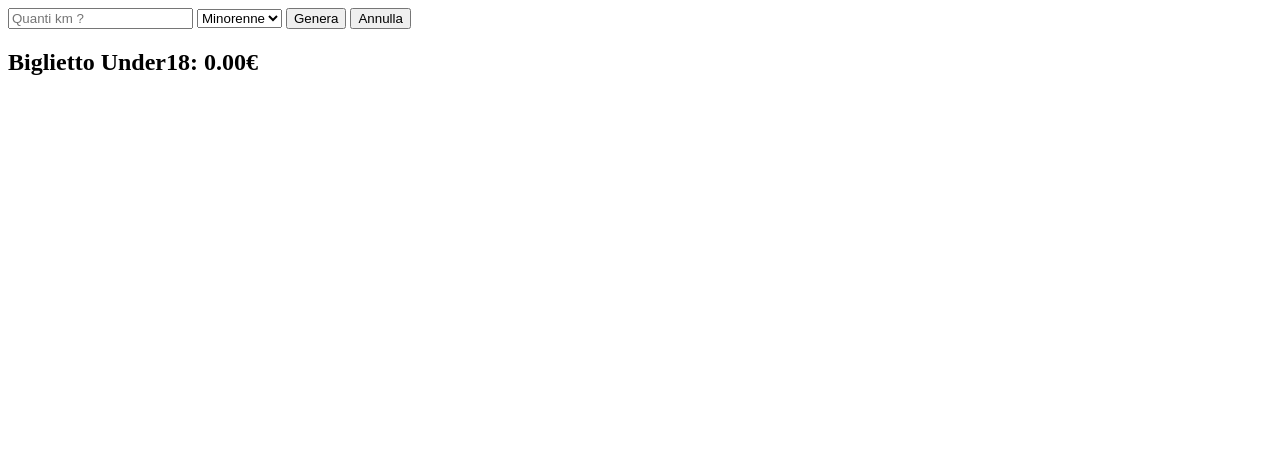
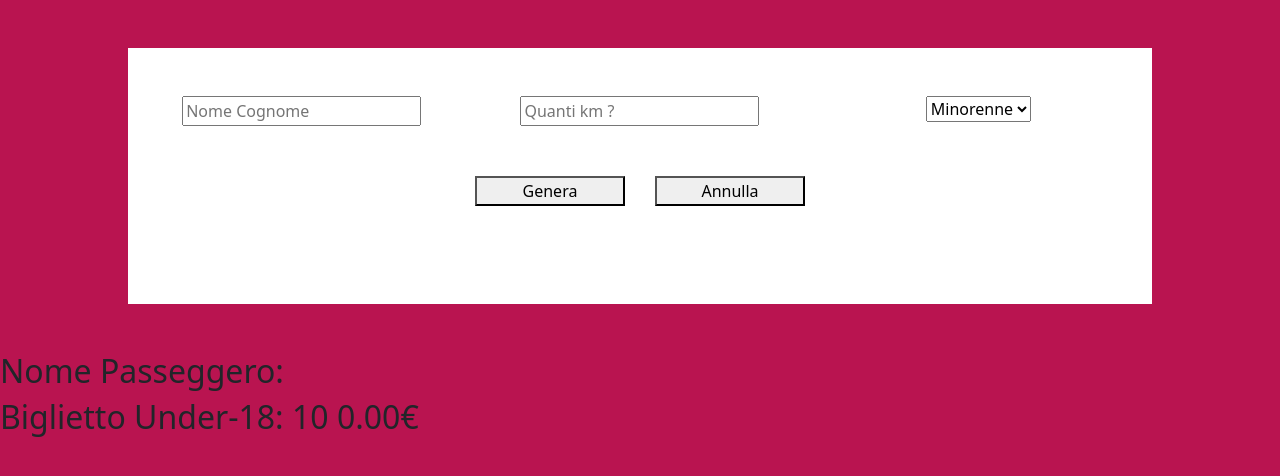
Before and after one commit to GiacomoArena/js-biglietto-treno-form, a plain HTML site: page index.html in a window 1280 px wide. Both pictures are taken after a click on the button "Genera". Drawn offline with nearby package versions, Linux system fonts and the light colour scheme.

Commit message:
update commit

```diff
--- a/css/style.css
+++ b/css/style.css
@@ -3,3 +3,16 @@
 .hide{
   opacity: 0;
 }
+body{
+  background-color: #B91450;
+}
+.top_container{
+  width: 80%;
+  margin: auto;
+  background-color: white;
+}
+
+button{
+  margin: 50px 15px !important;
+  width: 150px !important;
+}
--- a/index.html
+++ b/index.html
@@ -4,28 +4,42 @@
   <meta charset="UTF-8">
   <meta http-equiv="X-UA-Compatible" content="IE=edge">
   <meta name="viewport" content="width=device-width, initial-scale=1.0">
+  <link href="https://cdn.jsdelivr.net/npm/bootstrap@5.3.0-alpha1/dist/css/bootstrap.min.css" rel="stylesheet" integrity="sha384-GLhlTQ8iRABdZLl6O3oVMWSktQOp6b7In1Zl3/Jr59b6EGGoI1aFkw7cmDA6j6gD" crossorigin="anonymous">
+
+  <link rel='stylesheet' href='https://cdnjs.cloudflare.com/ajax/libs/font-awesome/6.3.0/css/all.min.css' integrity='sha512-SzlrxWUlpfuzQ+pcUCosxcglQRNAq/DZjVsC0lE40xsADsfeQoEypE+enwcOiGjk/bSuGGKHEyjSoQ1zVisanQ==' crossorigin='anonymous'/>
 
   <link rel="stylesheet" href="css/style.css">
 
   <title>Biglietto treno </title>
 </head>
 <body>
-  <div class="top_container">
+  <div class="top_container my-5 text-center">
+    <div class="container-fluid d-flex justify-content-center">
+      <div class="row flex-wrap justify-content-center my-5">
+        <div class="col-4">
+          <input type="text" id="name" value="" placeholder="Nome Cognome ">
+        </div>
+
+        <div class="col-4">
           <input type="text" id="km_run" value="" placeholder="Quanti km ?">
+        </div>
 
+        <div class="col-4">
           <select id="my-select">
             <option value="minorenne">Minorenne</option>
             <option value="standard">Standard</option>
             <option value="over">Over-65</option>
           </select>
-
+        </div>
       <button id="btn_genera">Genera</button>
       <button id="btn_canc">Annulla</button>
 
       </div>
+    </div>
+  </div>
 
   <div class="bottom_container">
-
+    <h2 id="nome-utente"></h2>
     <h2 id="output"> </h2>
 
   </div>
--- a/js/script.js
+++ b/js/script.js
@@ -5,24 +5,31 @@
 
 
 document.getElementById('btn_genera').addEventListener('click', function(){
-
+  const nome = document.getElementById('name').value;
   const km = document.getElementById('km_run').value;
   let prezzo = 0.21 * km;
+  max = 10;
+  min = 1;
+  let carrozza = Math.floor(Math.random() * (max - min +1) + min);
 
   const select = document.getElementById("my-select");
   const selectedValue = select.value;
 
+  document.getElementById('nome-utente').innerHTML = `
+  Nome Passeggero: ${nome}
+  `;
+
   if (selectedValue === 'minorenne') {
     prezzo -= (prezzo*20)/100;
-  document.getElementById('output').innerHTML = "Biglietto Under18: " + prezzo.toFixed(2) + "&euro;";
+  document.getElementById('output').innerHTML = "Biglietto Under-18: " + carrozza + " " + prezzo.toFixed(2) + "&euro;";
   }
   else if (selectedValue === 'standard') {
     document.getElementById('output').innerHTML =
-  "Biglietto Standard: " + prezzo.toFixed(2) + "&euro;";
+  "Biglietto Standard: " + carrozza + " " + prezzo.toFixed(2) + "&euro;";
   }
   else if (selectedValue === 'over') {
     prezzo -= (prezzo*40)/100;
-  document.getElementById('output').innerHTML = "Biglietto Over65: " + prezzo.toFixed(2) + "&euro;";
+  document.getElementById('output').innerHTML = "Biglietto Over-65: " + carrozza + " " + prezzo.toFixed(2) + "&euro;";
   }
 
   const bottomCnt = document.querySelector('.bottom_container')
@@ -32,6 +39,8 @@ document.getElementById('btn_genera').addEventListener('click', function(){
   }
 
 
+
+  console.log(nome);
   console.log("questi sono i dati dell'utente km", km, "-", selectedValue );
 })
 
@@ -41,6 +50,9 @@ document.getElementById('btn_canc').addEventListener('click', function(){
 
   const km = document.getElementById('km_run')
   km.value = "";
+
+  const nome = document.getElementById('name');
+  nome.value = "";
 
   const select = document.getElementById("my-select");
   const selectedValue = select.value;
```
Also changed, not shown: 1 other file. Lines whose indentation alone changed are shown as unchanged.
